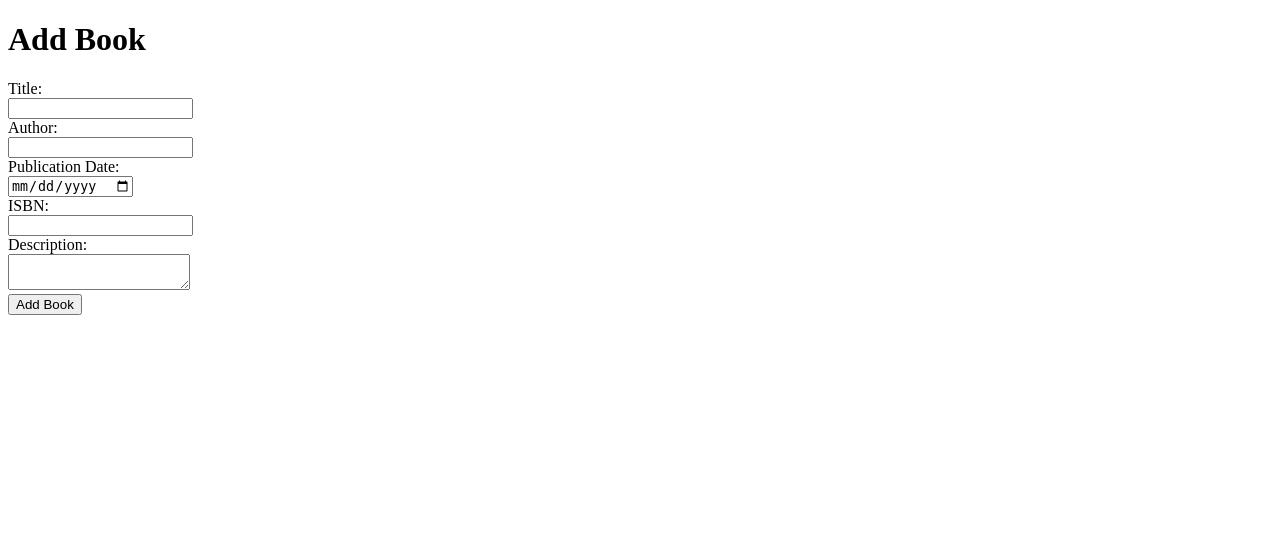
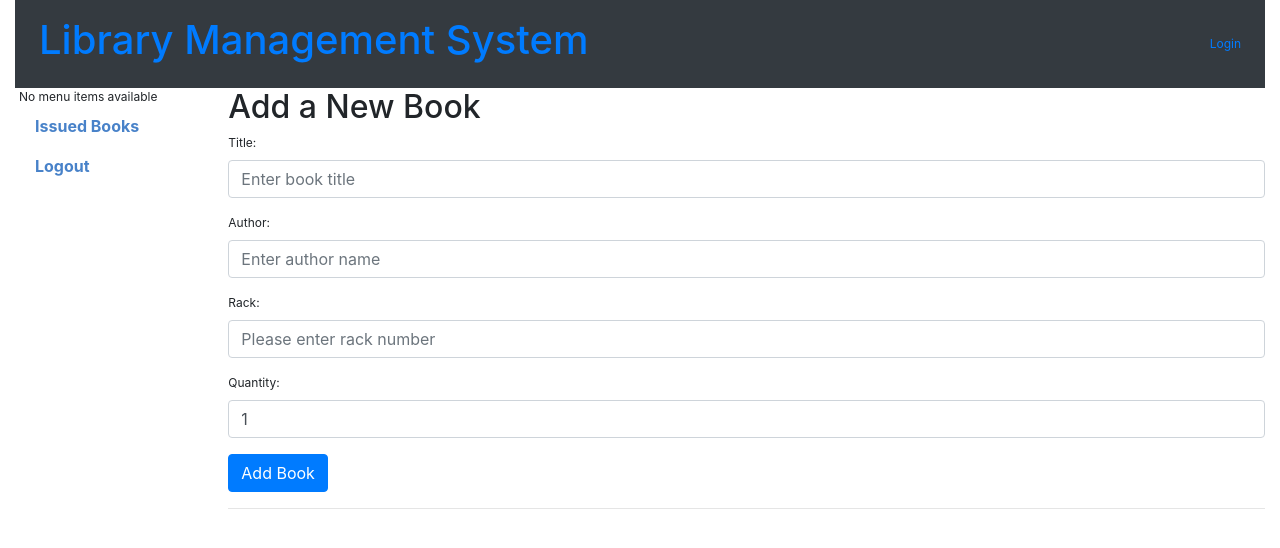
Before and after one commit to susmithkumar/Library_Management_System, a Flask app: template templates/add_book.html in a window 1280 px wide. Shown: the top 548 px of the page. Run offline with Flask 2, Linux system fonts and the light colour scheme; the template is opened without the code that fills it, so the values that code supplies are empty; parts of the project's set-up code (start-up, migrations or seed data) failed here and were passed over; some libraries are stand-ins or nearby versions.

Commit message:
fixed template error

```diff
--- a/templates/add_book.html
+++ b/templates/add_book.html
@@ -1,27 +1,36 @@
-<!DOCTYPE html>
-<html>
-<head>
-    <title>Add Book</title>
-</head>
+{% include 'header.html' %}
 <body>
-    <h1>Add Book</h1>
-    <form action="" method="post">
-        <label for="title">Title:</label><br>
-        <input type="text" id="title" name="title" required><br>
-
-        <label for="author">Author:</label><br>
-        <input type="text" id="author" name="author" required><br>
-
-        <label for="publication_date">Publication Date:</label><br>
-        <input type="date" id="publication_date" name="publication_date"><br>
-
-        <label for="isbn">ISBN:</label><br>
-        <input type="text" id="isbn" name="isbn"><br>
-
-        <label for="description">Description:</label><br>
-        <textarea id="description" name="description"></textarea><br>
-
-        <input type="submit" value="Add Book">
-    </form>
+<div class="container-fluid" id="main">
+    {% include 'top_menus.html' %}
+    <div class="row row-offcanvas row-offcanvas-left">
+        {% include 'left_menus.html' %}
+        <div class="col-md-9 col-lg-10 main">
+            <h2>Add a New Book</h2>
+            <form action="{{ url_for('add_book') }}" method="POST">
+                {% if message is defined and message %}
+                    <div class="alert alert-warning">{{ message }}</div>
+                {% endif %}
+                <div class="form-group">
+                    <label for="title">Title:</label>
+                    <input type="text" class="form-control" id="title" name="title" placeholder="Enter book title" required>
+                </div>
+                <div class="form-group">
+                    <label for="author">Author:</label>
+                    <input type="text" class="form-control" id="author" name="author" placeholder="Enter author name" required>
+                </div>
+                <div class="form-group">
+                    <label for="rack">Rack:</label>
+                    <input type="text" class="form-control" id="rack" name="rack" placeholder="Please enter rack number" required>
+                </div>
+                <div class="form-group">
+                    <label for="quantity">Quantity:</label>
+                    <input type="number" class="form-control" id="quantity" name="quantity" value="1" min="1" required>
+                </div>
+                <button type="submit" class="btn btn-primary">Add Book</button>
+            </form>
+            <hr>
+        </div>
+    </div>
+</div>
 </body>
 </html>
```
